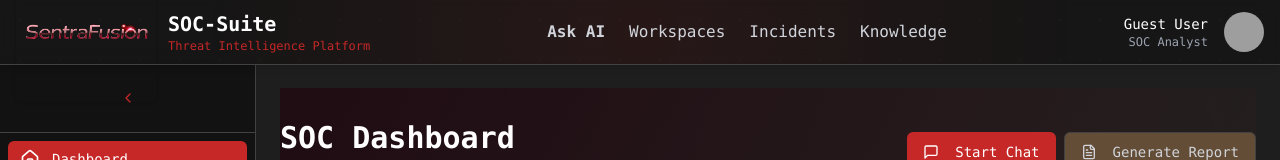
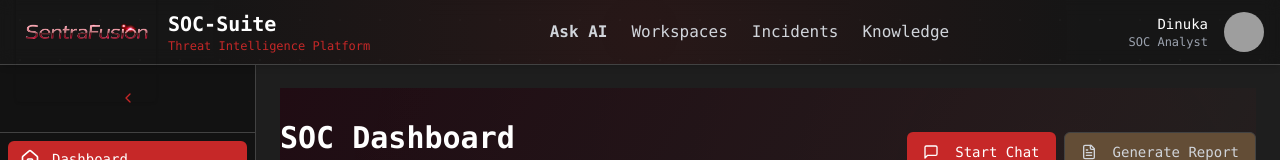
Before and after one commit to Dinuka7L/sentrafusion-soc, a React (Vite) app: page / in a window 1280 px wide. Shown: the top 160 px of the page. Built offline with nearby package versions, Linux system fonts and the light colour scheme; grey boxes are pictures that could not be loaded.

Commit message:
Update Header.tsx

```diff
--- a/src/components/layout/Header.tsx
+++ b/src/components/layout/Header.tsx
@@ -13,7 +13,7 @@ const maxLogoSize = 140;
 const Header = () => {
   const navigate = useNavigate();
 
-  const fullName = "Guest User";
+  const fullName = "Dinuka";
   const userRole = "SOC Analyst";
   const avatarInitials = "GU";
 
@@ -73,7 +73,7 @@ const Header = () => {
             <DropdownMenuTrigger asChild>
               <Button variant="ghost" className="relative h-10 w-10 rounded-full">
                 <Avatar className="h-10 w-10">
-                  <AvatarImage src="/placeholder.svg" alt="User" />
+                  <AvatarImage src="https://avatars.githubusercontent.com/u/179111403?v=4" alt="User" />
                   <AvatarFallback className="bg-cyber-gunmetal text-white">
                     {avatarInitials}
                   </AvatarFallback>
```
